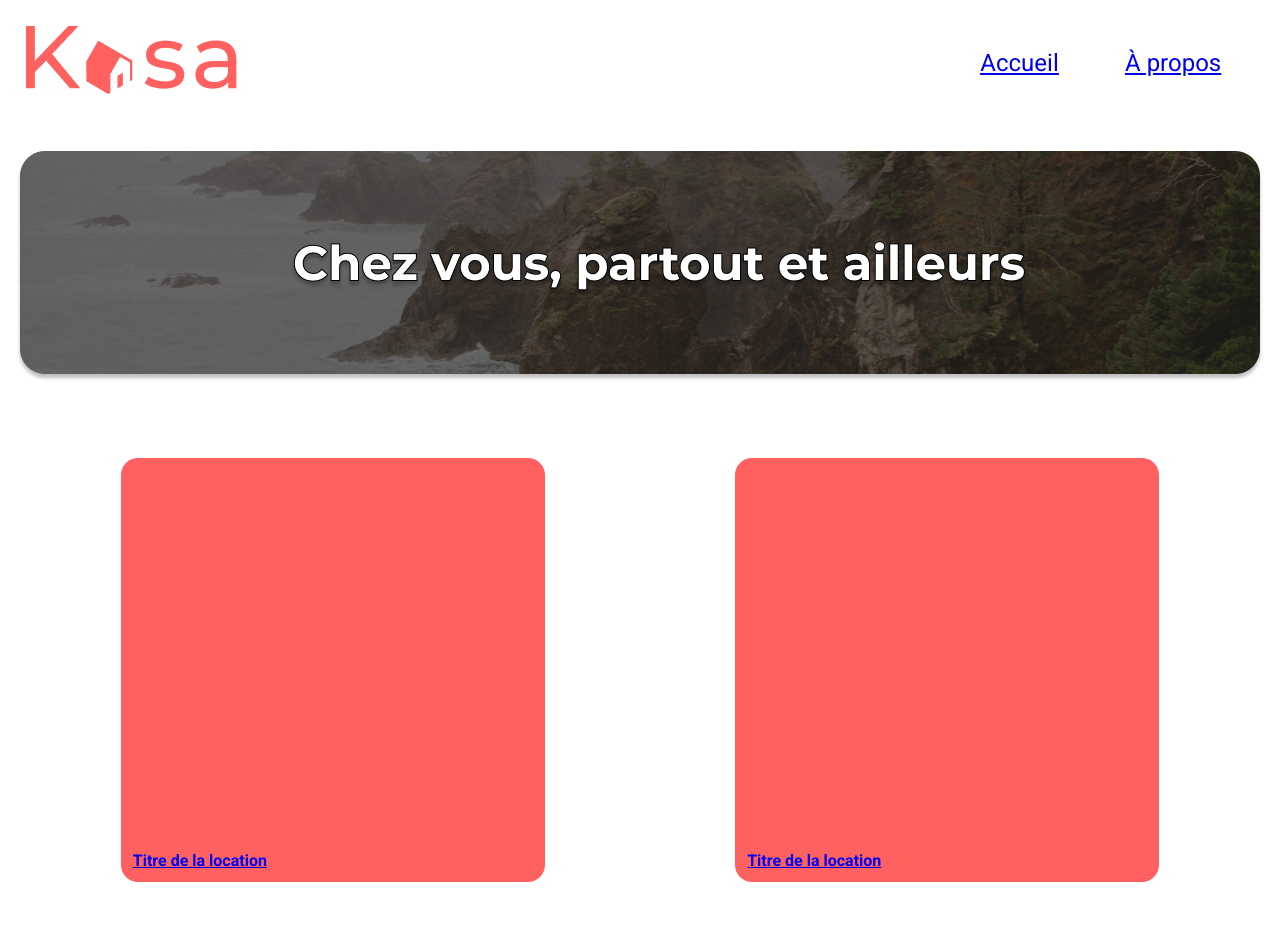
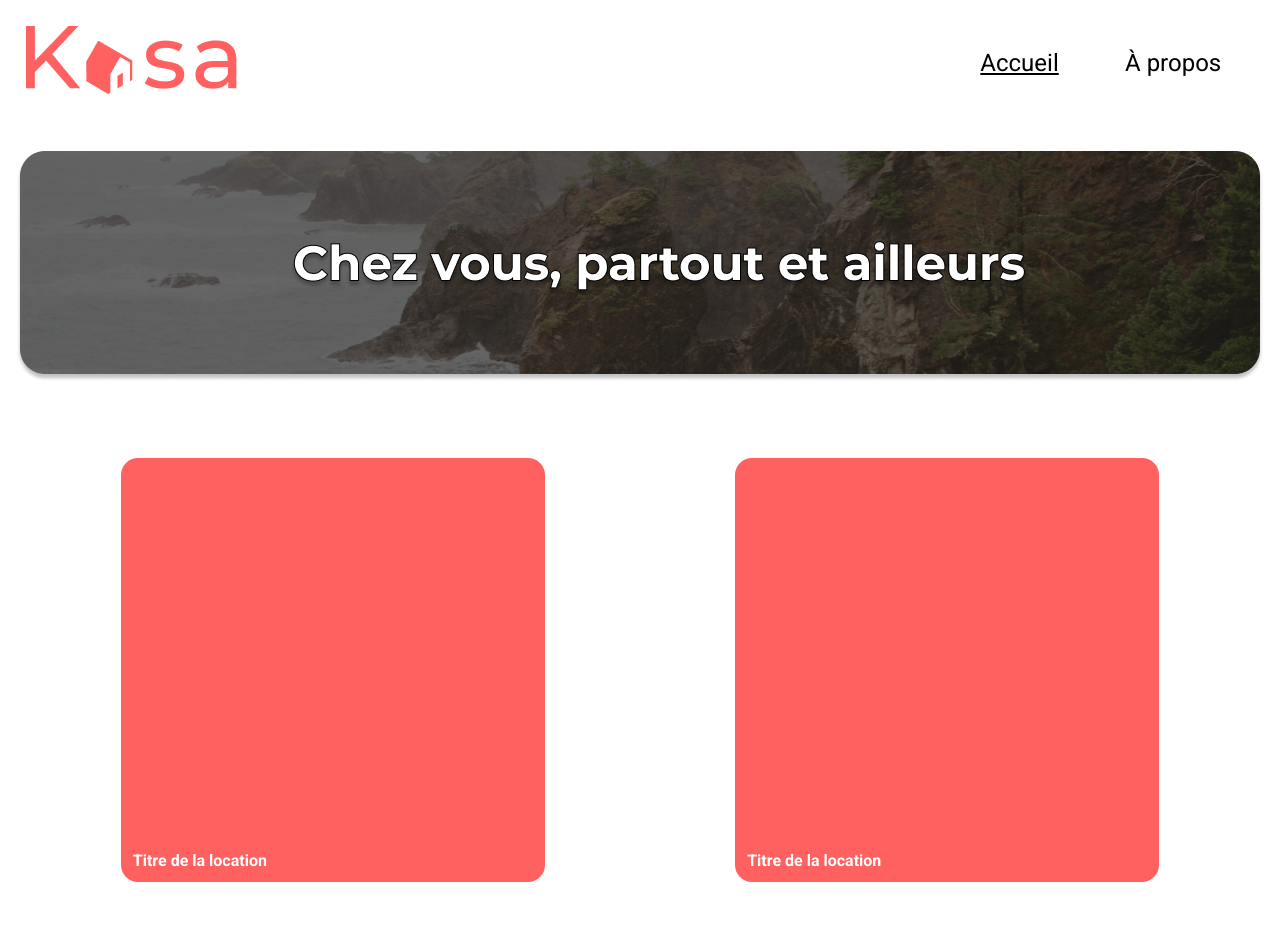
Before and after one commit to JohnMFY/Projet_11_Kasa, a React (Vite) app: page / in a window 1280 px wide. Shown: the top 929 px of the page. Built offline with nearby package versions, Linux system fonts and the light colour scheme.

Commit message:
ROUTER link active DONE

```diff
--- a/src/components/Card.css
+++ b/src/components/Card.css
@@ -11,5 +11,8 @@
     display: flex;
     justify-content:flex-end;
     flex-direction : column;
-
 }
+.card a{
+    color: white;
+    text-decoration: none;
+}
--- a/src/components/Nav.css
+++ b/src/components/Nav.css
@@ -12,10 +12,14 @@
     justify-content: space-around;
     flex-flow: row nowrap;
 }
-.acceuil{
-    text-decoration: underline;
-}
-a:active{
+.navBtn a{
     color: black;
     text-decoration: none;
 }
+.navBtn a{
+    color: black;
+    text-decoration: none;
+}
+.navBtn a.active{
+    text-decoration: underline;
+}
--- a/src/main.jsx
+++ b/src/main.jsx
@@ -5,10 +5,11 @@ import App from './App.jsx'
 
 const root = document.getElementById("root");
 
+
 ReactDOM.createRoot(root).render(
   <BrowserRouter>
     <Routes>
-      <Route path="/" element={<App />} errorElement={<h1>TEST ERROR</h1>}/>
+      <Route path="/" element={<App />}/>
       <Route path="/about" element={<div>A propos</div>}/>
       <Route path="/appartement" element={<div>Appartement</div>}/>
       <Route path="/*"  element={<div>Error 404</div>}/>
```
